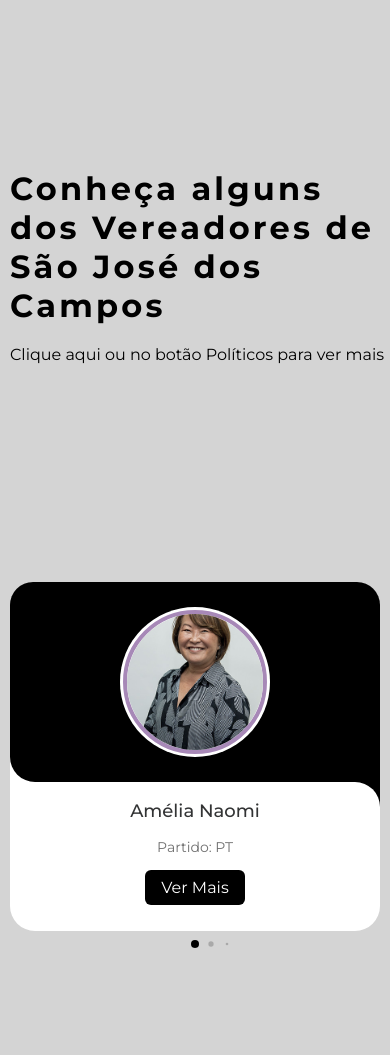
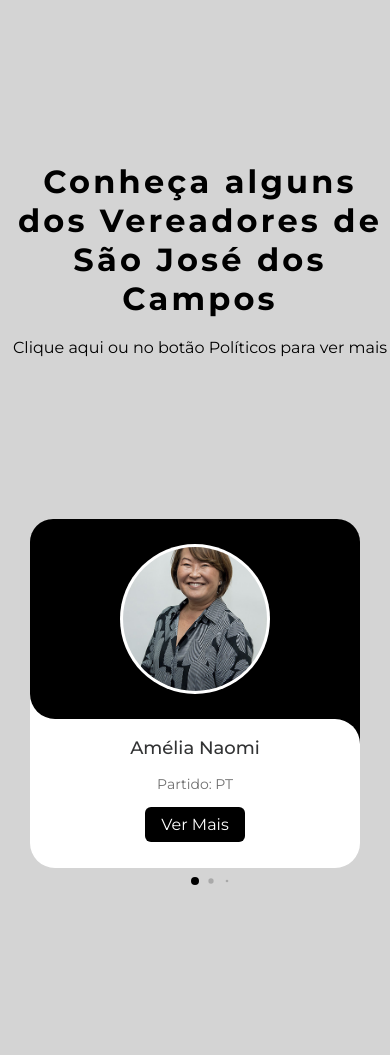
Before and after one commit to AgileKrakens/DemoQuerycy, a Flask app: page / in a window 390 px wide. Shown: the part 70-1125 px from the top of the page. Run offline with Flask 3, Linux system fonts and the light colour scheme.

Commit message:
Apply styling refinements to enhance layout and visual consistency

```diff
--- a/src/static/css/header-style.css
+++ b/src/static/css/header-style.css
@@ -152,7 +152,7 @@ header{
         border: 0;
     }
     .search-box input[type="text"]{
-        width: 250px;
+        width: 280px;
         font-size: 15px;
     }
 }
@@ -182,13 +182,13 @@ header{
         border-bottom-right-radius: 30px;
     }
     .nav-bar.active{
-        height: 230px;
+        height: 250px;
 
     }
     .nav-bar ul {
         display: block;
         width: fit-content;
-        margin: 0px auto 0 auto;
+        margin: 15px auto 0 auto;
         text-align: center;
         transition: 0.5s;
         opacity: 0;
@@ -198,6 +198,9 @@ header{
     }
     .nav-bar ul li a{
         margin-bottom: 15px;
+    }
+    .nav-bar ul li{
+        padding: 5px;
     }
 }
 
--- a/src/static/css/politicos.css
+++ b/src/static/css/politicos.css
@@ -90,7 +90,6 @@ section.politicos{
   width: 100%;
   object-fit: cover;
   border-radius: 50%;
-  border: 4px solid #4067; /* outra cor: #000*/
 }
 
 .image-content, .card-content{
--- a/src/static/css/reset.css
+++ b/src/static/css/reset.css
@@ -5,3 +5,6 @@
     box-sizing: border-box;
     font-family: 'Poppings', sans-serif;
 }
+body{
+    overflow-x: hidden;
+}
--- a/src/static/css/style.css
+++ b/src/static/css/style.css
@@ -6,16 +6,15 @@ body{
 main{
     width: 100vw;
     height: 100vh;
-    padding-top: 70px;
     display: flex;
     flex-direction: column;
-    justify-content: space-around;
+    justify-content: space-evenly;
     align-items: center;
     overflow: hidden;
 }
 h1{
-    padding-top: 70px;
     letter-spacing: 0.1em;
+    text-align: center;
 }
 .titulo{
     display: flex;
@@ -27,6 +26,7 @@ h1{
 .titulo p{
     padding: 0;
     padding-left: 10px;
+    text-align: center;
 }
 /* ------------------CARD-------------------- */
 .card{
@@ -75,7 +75,6 @@ h1{
     width: 100%;
     object-fit: cover;
     border-radius: 50%;
-    border: 4px solid #4067; /* outra cor: #000*/
 }
 
 .image-content, .card-content{
@@ -111,12 +110,12 @@ h1{
     margin: 0 40px;
     overflow: hidden;
     border-radius: 20px;
-    padding: 20px;
+    padding: 0 20px 20px 20px;
 }
 .slide-container{
     max-width: 1440px;
     width: 100%;
-    padding: 40px 0;
+    padding: 0 0 0 40px;
 
 }
 
@@ -179,10 +178,7 @@ h1{
     }
     .slide-content{
        margin: 0 10px;
-       padding: 20px 0 25px 0;
-    }
-    .titulo{
-        align-items: flex-start;
+       padding-bottom: 25px;
     }
 
     h1 {
--- a/src/static/javascript/politicos.js
+++ b/src/static/javascript/politicos.js
@@ -6,7 +6,7 @@ function ajustarTamanhoFonte() {
         const comprimentoTexto = elemento.textContent.length;
 
         let tamanhoFonte = 18;
-        const tamanhoMinimoFonte = 15;
+        const tamanhoMinimoFonte = 14;
         const tamanhoMaximoFonte = 18;
 
         if (comprimentoTexto > 15) {
```
